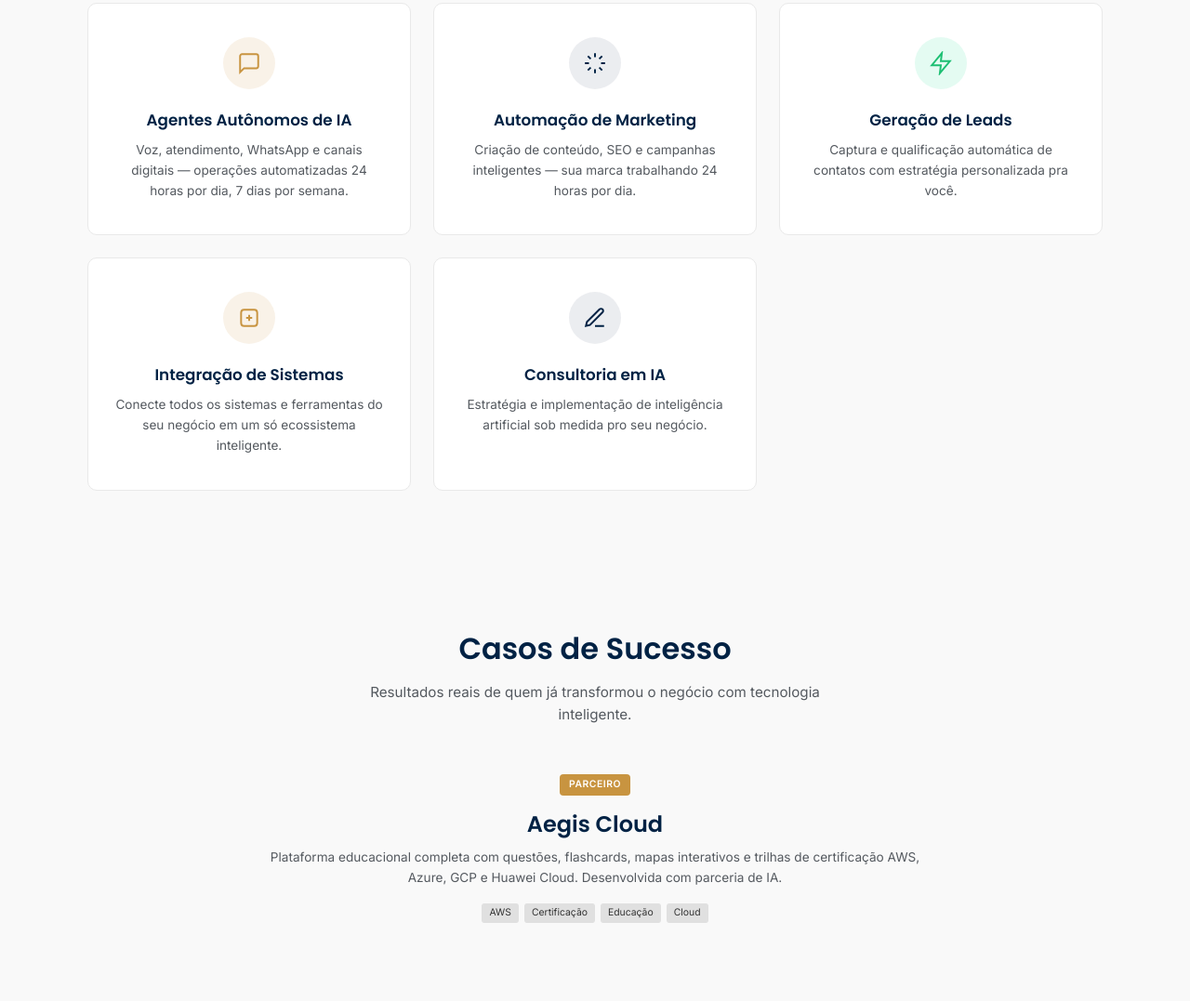
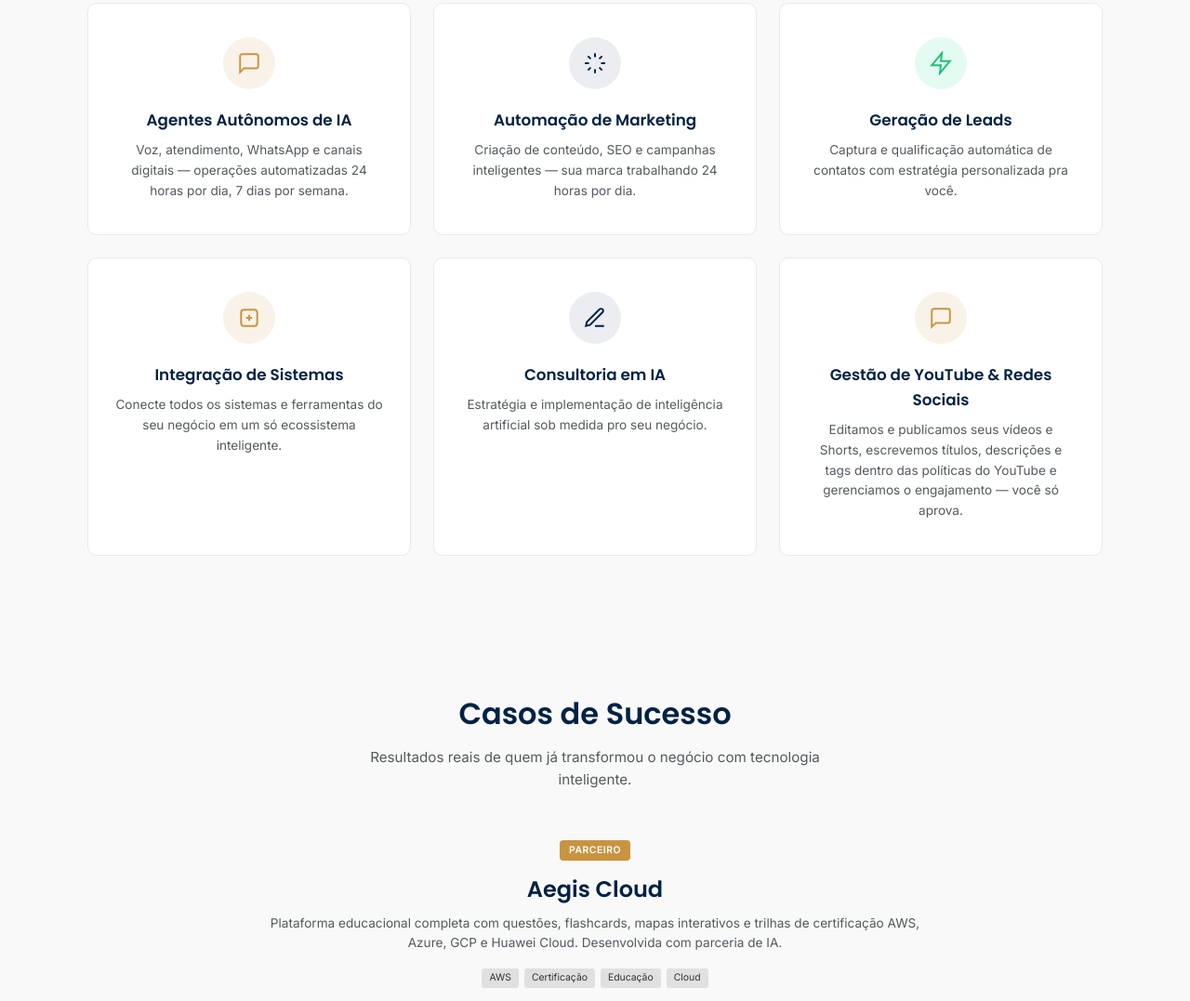
Before and after one commit to andersonmilitaodesantana-alt/quantumbridge, a plain HTML site: page index.html in a window 1280 px wide. Shown: the part 1101-2178 px from the top of the page at 93% size. Drawn offline with Linux system fonts and the light colour scheme.

Commit message:
add: Gestão de YouTube & Redes Sociais card

```diff
--- a/index.html
+++ b/index.html
@@ -395,15 +395,21 @@
         <h3>Integração de Sistemas</h3>
         <p>Conecte todos os sistemas e ferramentas do seu negócio em um só ecossistema inteligente.</p>
       </div>
-      <div class="card">
+<div class="card">
         <div class="icon blue">
           <svg width="26" height="26" viewBox="0 0 24 24" fill="none" stroke="currentColor" stroke-width="1.8"><path d="M12 20h9M16.5 3.5a2.121 2.121 0 013 3L7 19l-4 1 1-4L16.5 3.5z"/></svg>
         </div>
         <h3>Consultoria em IA</h3>
         <p>Estratégia e implementação de inteligência artificial sob medida pro seu negócio.</p>
       </div>
+      <div class="card">
+        <div class="icon purple">
+          <svg width="26" height="26" viewBox="0 0 24 24" fill="none" stroke="currentColor" stroke-width="1.8"><path d="M21 15a2 2 0 01-2 2H7l-4 4V5a2 2 0 012-2h14a2 2 0 012 2z"/></svg>
+        </div>
+        <h3>Gestão de YouTube & Redes Sociais</h3>
+        <p>Editamos e publicamos seus vídeos e Shorts, escrevemos títulos, descrições e tags dentro das políticas do YouTube e gerenciamos o engajamento — você só aprova.</p>
+      </div>
     </div>
-  </div>
 </section>
 
 <section class="section" id="casos" style="background:var(--bg-light)">
```
